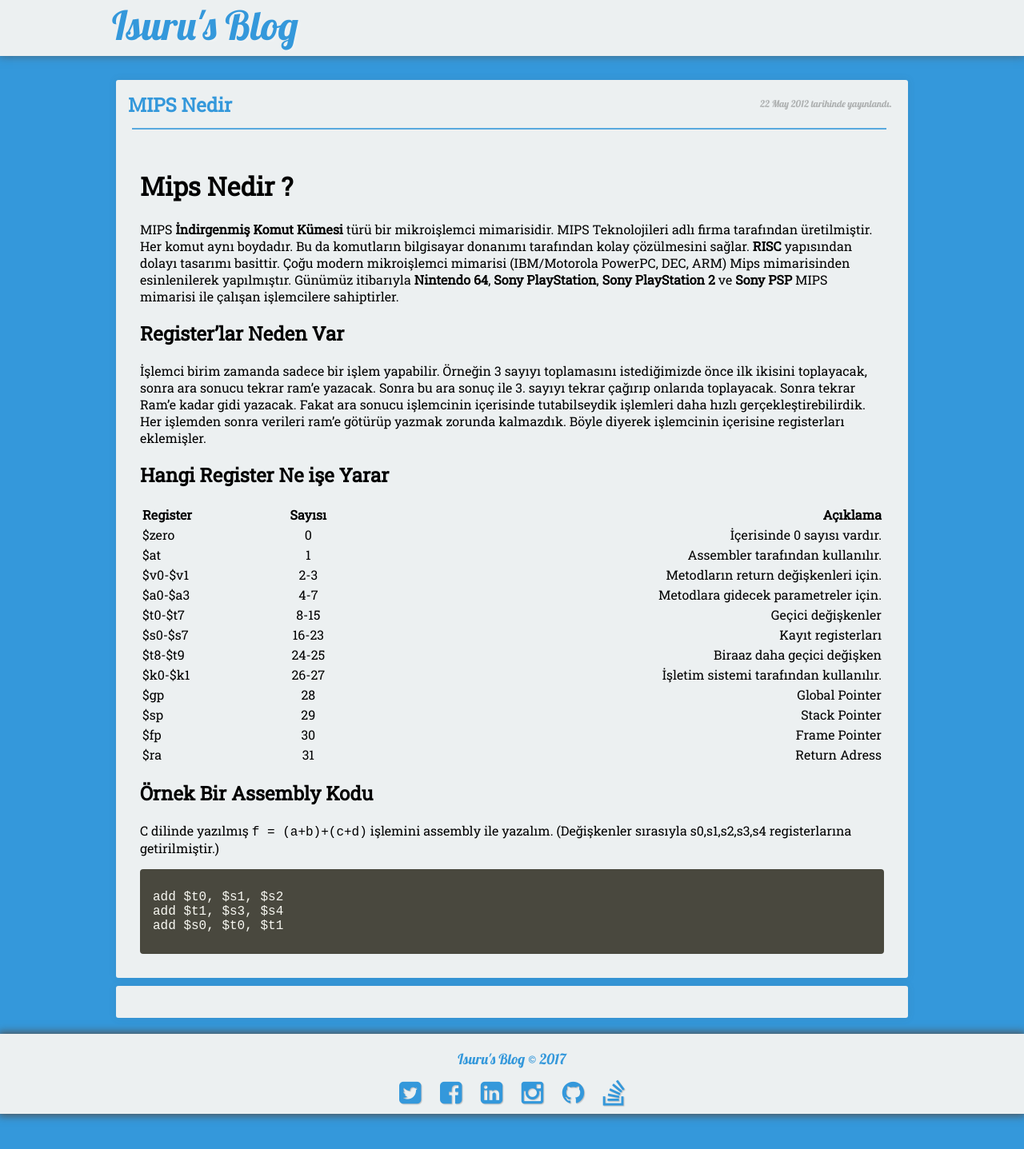
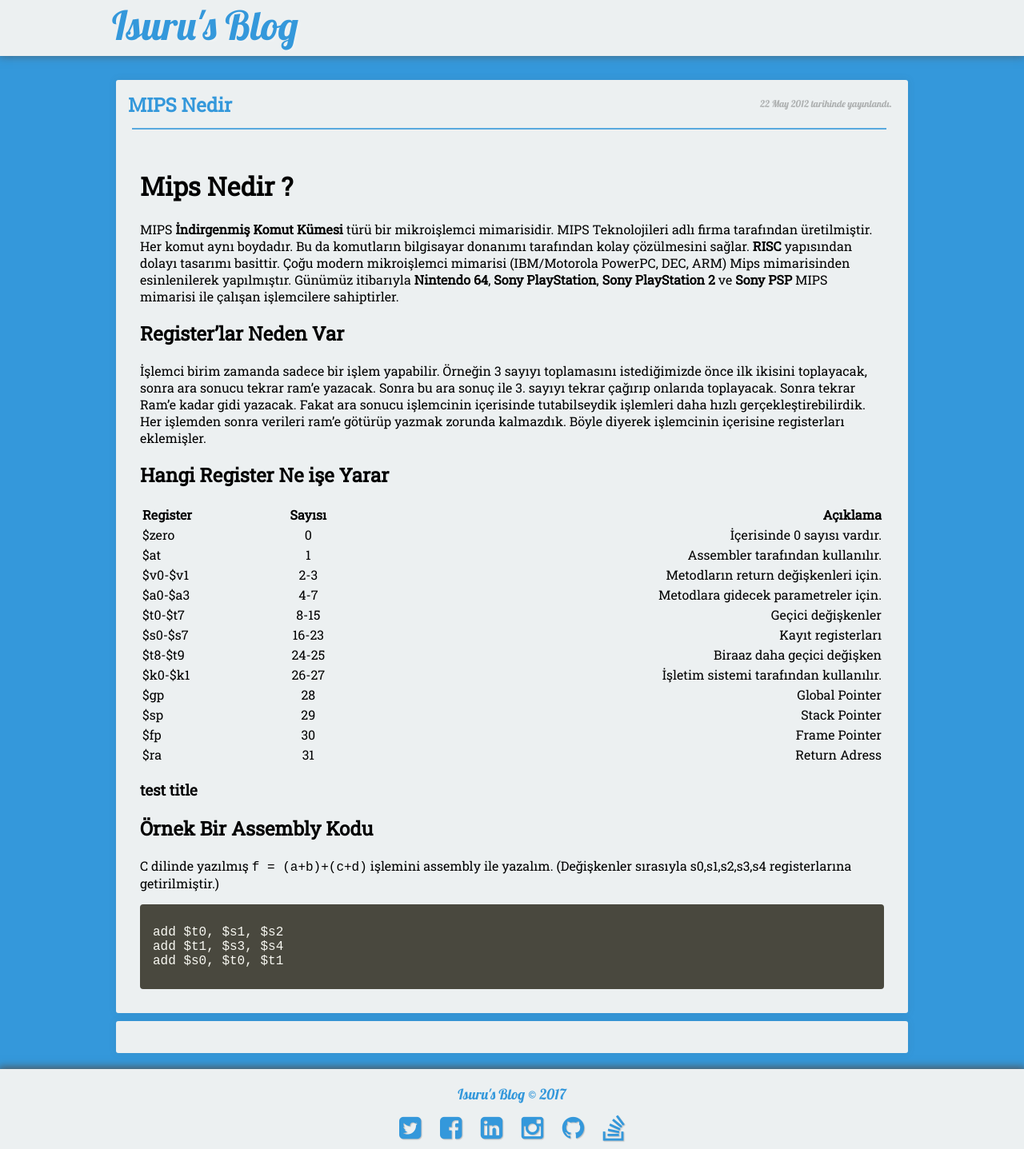
Before and after one commit to isuruAb/isuruab.github.io, a Jekyll site: the page built from _posts/2012-05-22-readability-post.md, in a window 1280 px wide. Shown: the whole page at 80% size. Built offline with Jekyll 4.4.1, drawn with Linux system fonts in a browser that asks for light colours; nearby versions of some CDN libraries; comment, search, counter and statistics services are not loaded.

Commit message:
test post change

```diff
--- a/_posts/2012-05-22-readability-post.md
+++ b/_posts/2012-05-22-readability-post.md
@@ -44,6 +44,7 @@ Hangi Register Ne işe Yarar
 |===
 | $ra      | 31    | Return Adress |
 
+### test title
 
 Örnek Bir Assembly Kodu
 ---
```
